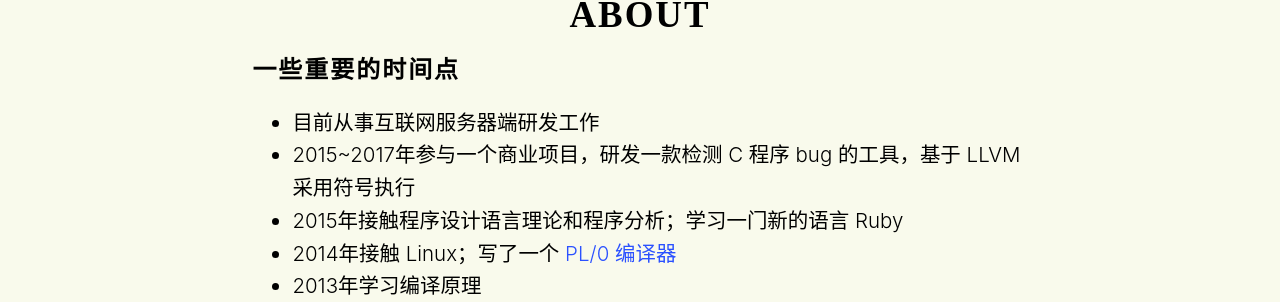
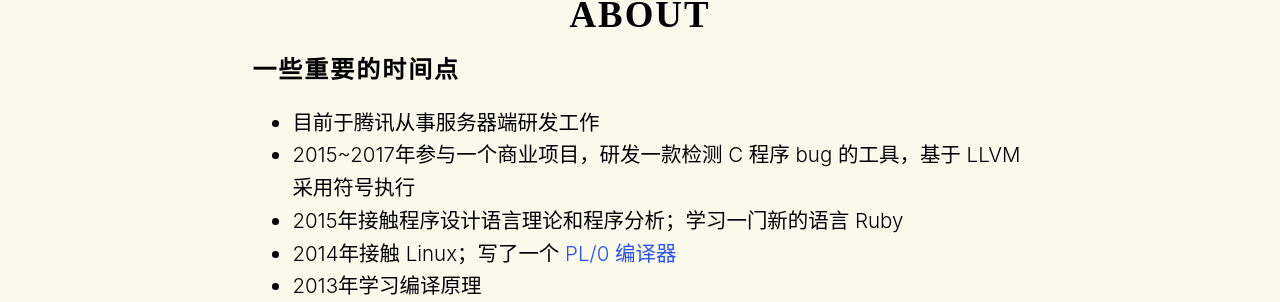
Before and after one commit to Justme0/justme0.github.io, a Jekyll site: the page built from about.md, in a window 1280 px wide. Shown: the part 293-595 px from the top of the page. Built offline with Jekyll 4.4.1, drawn with Linux system fonts in a browser that asks for light colours; nearby versions of some CDN libraries; some web fonts are replaced; comment, search, counter and statistics services are not loaded.

Commit message:
Update about.md

```diff
--- a/about.md
+++ b/about.md
@@ -5,7 +5,7 @@ comments: true
 ---
 
 ### 一些重要的时间点
-- 目前从事互联网服务器端研发工作
+- 目前于腾讯从事服务器端研发工作
 - 2015~2017年参与一个商业项目，研发一款检测 C 程序 bug 的工具，基于 LLVM 采用符号执行
 - 2015年接触程序设计语言理论和程序分析；学习一门新的语言 Ruby
 - 2014年接触 Linux；写了一个 [PL/0 编译器](https://github.com/Justme0/pl0-compiler){:target="_blank"}
```
